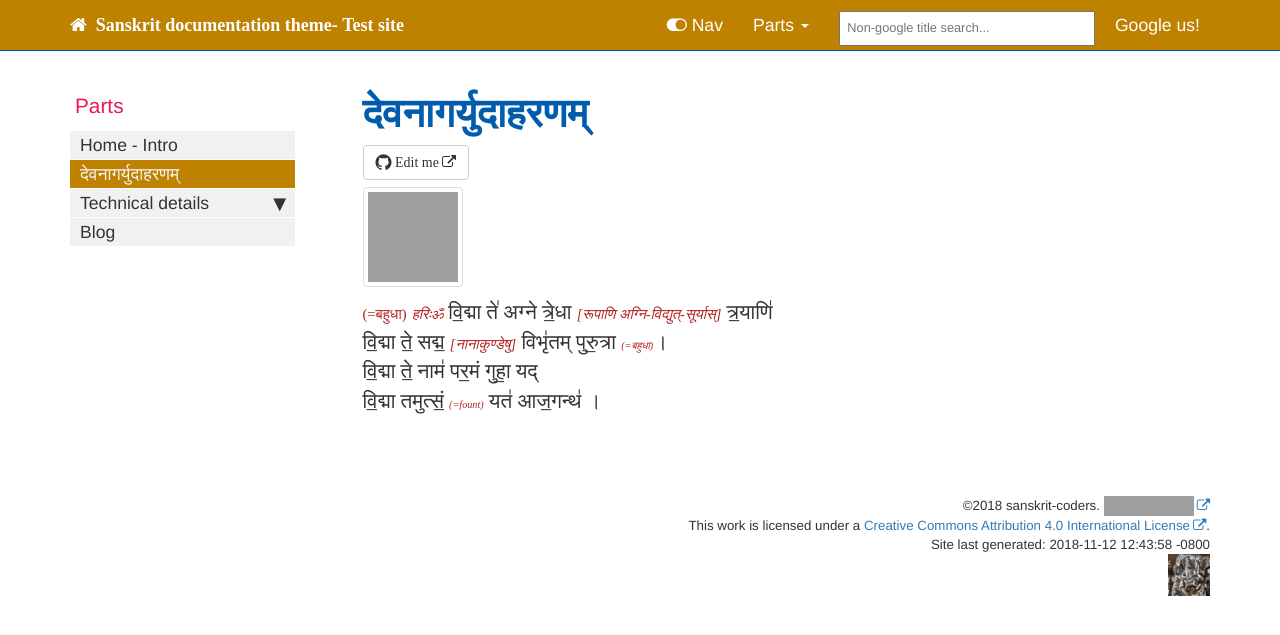
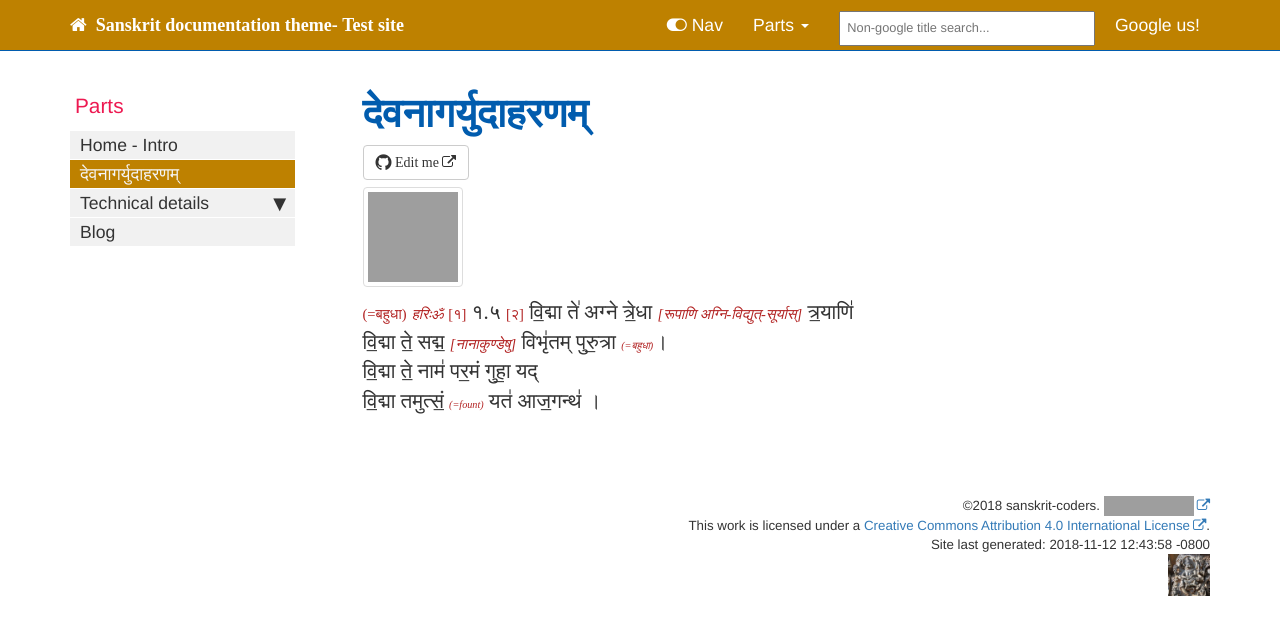
Before and after one commit to sanskrit-coders/sanskrit-documentation-theme, a Jekyll site: the page built from dummy_devanagari.md, in a window 1280 px wide, cut to the strip 0-635 px from the top of the page. Built offline with Jekyll 4.4.1, drawn with Linux system fonts in a browser that asks for light colours; nearby versions of some CDN libraries; some web fonts are replaced; comment, search, counter and statistics services are not loaded; grey boxes are pictures that could not be loaded.

Commit message:
Content update.

```diff
--- a/dummy_devanagari.md
+++ b/dummy_devanagari.md
@@ -7,7 +7,7 @@ emphasis_as_inline_comments: true
 ![](http://vvasuki.github.io/notes/mantra/agni/images/agni-at-dawn.jpg){:.thumbnail}
 
 
-(=बहुधा) _हरिः‌ॐ_
+(=बहुधा) _हरिः‌ॐ_ [[१]] १.५ [[२]]
 वि॒द्मा ते॑ अग्ने त्रे॒धा _[रूपाणि अग्नि-विद्युत्-सूर्यास्]_ त्र॒याणि॑
 वि॒द्मा ते॒ सद्म॒ _[नानाकुण्डेषु]_ विभृ॑तम् पुरु॒त्रा _(=बहुधा)_।
 वि॒द्मा ते॒ नाम॑ पर॒मं गुहा॒ यद्
```
